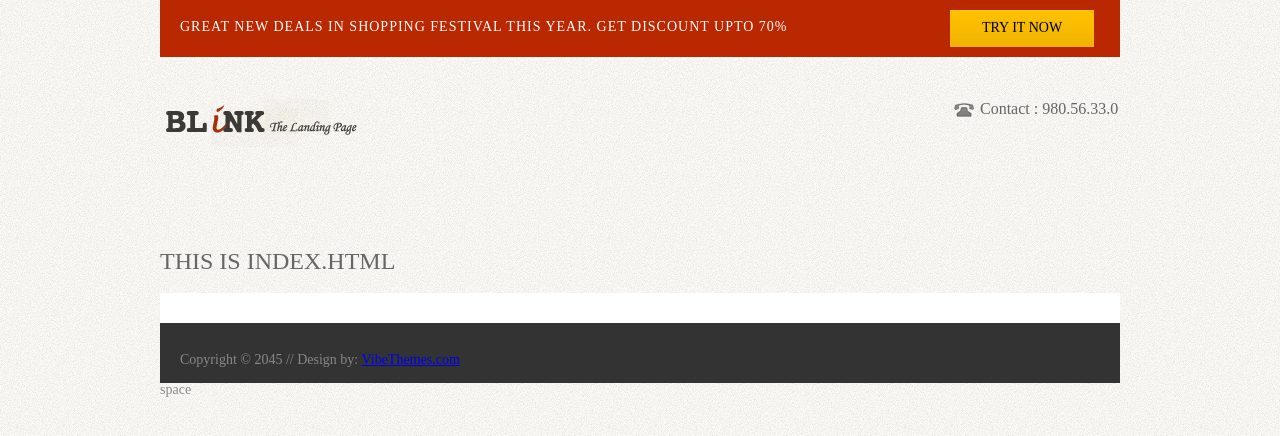
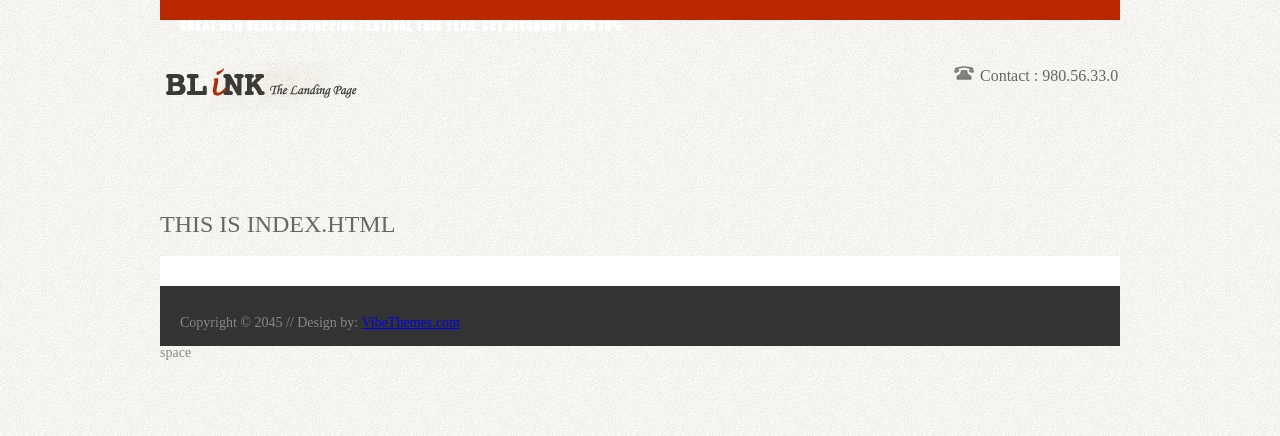
Before and after one commit to Alchick/city-city, a Flask app: page / in a window 1280 px wide. Shown: the top 436 px of the page. Run offline with Flask 2, Linux system fonts and the light colour scheme; some web fonts are replaced.

Commit message:
add font and corrections

```diff
--- a/app/static/css/mainfonts.css
+++ b/app/static/css/mainfonts.css
@@ -1,12 +1,9 @@
 @font-face {
   font-family: 'SlotSSI';
-  /*src: url('fonts/slot_ssi.eot?v=3.0.1');*/
-/*  src: url('fonts/slot_ssi?#iefix&v=3.0.1') format('embedded-opentype'),*/
-/*    url('fonts/slot_ssi.woff?v=3.0.1') format('woff'),
-    url('fonts/slot_ssi.ttf?v=3.0.1') format('truetype'); */
-  src:  url('fonts/slot_ssi.eot') format('woff');,
-  src:  url('fonts/slot_ssi.woff') format('woff'),
-  src:  url('fonts/slot_ssi.ttf') format('truetype');
+  src: url('../fonts/slot_ssi.eot?v=3.0.1');
+  src: url('../fonts/slot_ssi?#iefix&v=3.0.1') format('embedded-opentype'),
+    url('../fonts/slot_ssi.woff?v=3.0.1') format('woff'),
+    url('../fonts/slot_ssi.ttf?v=3.0.1') format('truetype');
   font-weight: normal;
   font-style: normal;
 }
--- a/app/static/css/stylemain.css
+++ b/app/static/css/stylemain.css
@@ -57,6 +57,10 @@ body {
     width: 960px;
     margin: auto;
     position: relative;
+}
+
+.container .top h4{
+    font-family: 'SlotSSI';
 }
 
 h1,h2,h3,h4,h5 {
@@ -159,10 +163,9 @@ p {
 
 .contact h5 {
     float: left;
-    line-height: 24px;
+    line-height: 32px;
     width: 200px;
     margin: 0;padding: 0;
-    font-family: 'anaheim';
 }
 
 .contact span.phone {
--- a/app/templates/base.html
+++ b/app/templates/base.html
@@ -23,9 +23,9 @@
 <div class="container">
   <div class="top">
     <h4>Great New Deals in Shopping Festival this year. Get Discount upto 70%</h4>
-    <a href="#" class="btn mini yellow">Try It Now</a> </div>
+    <!--<a href="#" class="btn mini yellow">Try It Now</a> --> </div>
   <div class="header">
-    <div class="logo"> <img src="images/logo1.png" alt=""></div>
+    <div class="logo"> <img src="static/images/logo1.png" alt=""></div>
     <div class="contact">
       <h5><span class="phone"></span>Contact : 980.56.33.0</h5>
       <div class="social">
```
